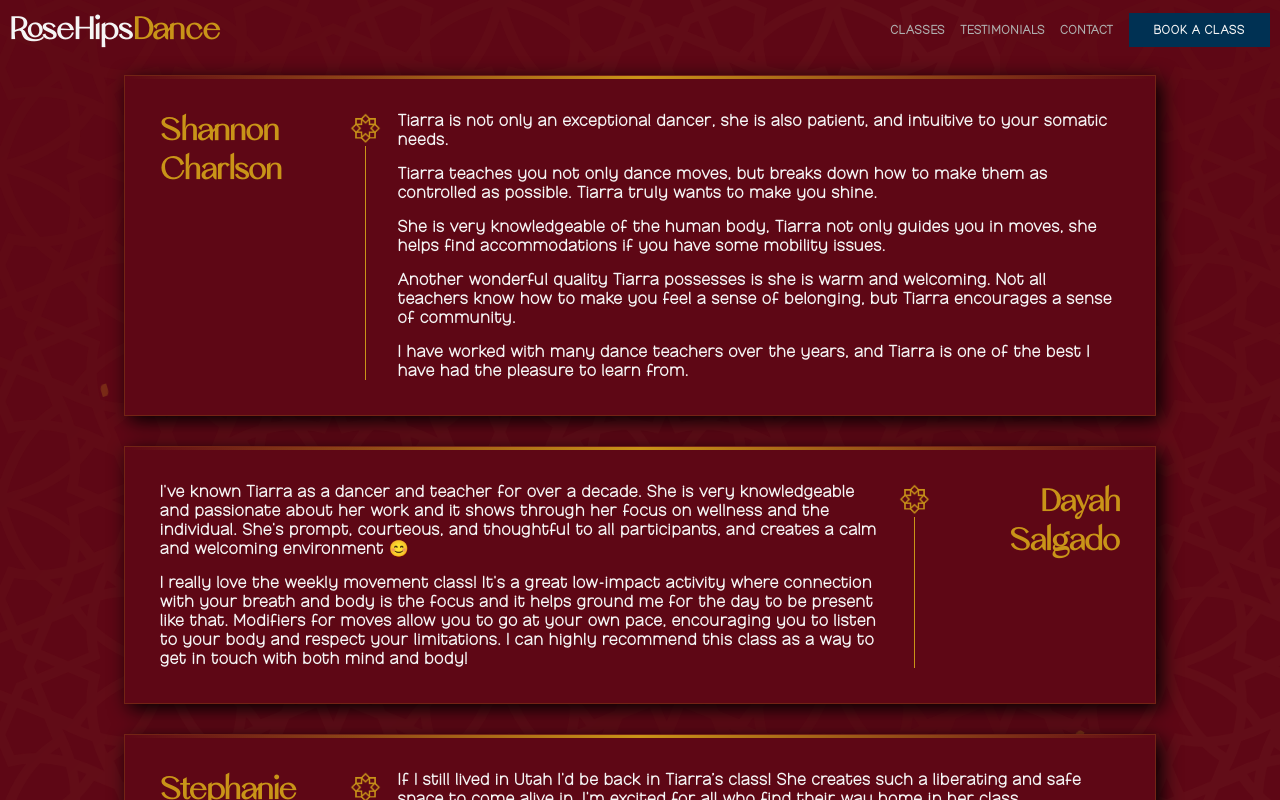
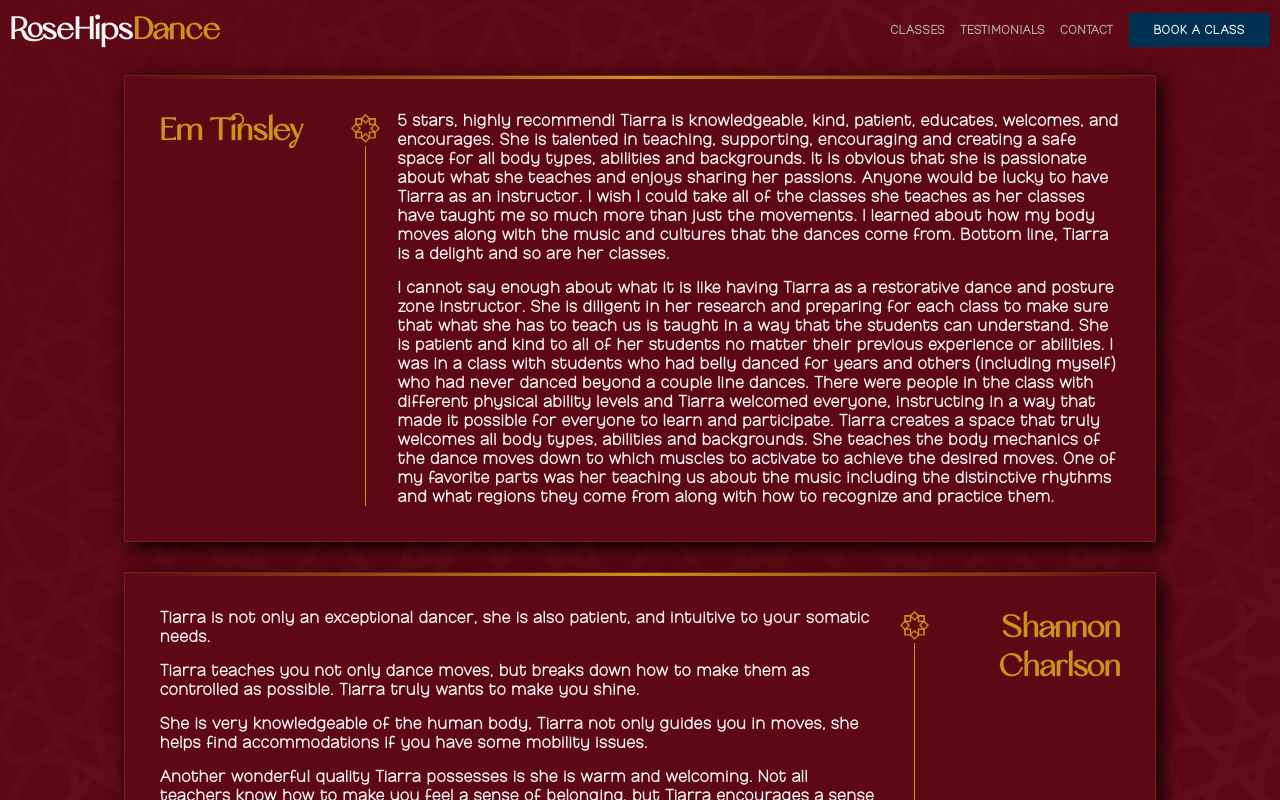
Before and after one commit to tpeschke/rose-hips-dance-typescript, a React (Vite) app in the folder app/: page /testimonials in a window 1280 px wide. Shown: the top 800 px of the page. Built offline with nearby package versions, Linux system fonts and the light colour scheme.

Commit message:
adding another testimonial

```diff
--- a/app/src/pages/testimonials/utilities/testimonialsQuotes.ts
+++ b/app/src/pages/testimonials/utilities/testimonialsQuotes.ts
@@ -6,6 +6,15 @@ export interface TestimonialInfo {
 }
 
 const testimonialQuotes: TestimonialInfo[] = [
+    {
+        id: 'Em-Tinsley',
+        author: 'Em Tinsley',
+        fullQuote: [
+            "5 stars, highly recommend! Tiarra is knowledgeable, kind, patient, educates, welcomes, and encourages. She is talented in teaching, supporting, encouraging and creating a safe space for all body types, abilities and backgrounds. It is obvious that she is passionate about what she teaches and enjoys sharing her passions. Anyone would be lucky to have Tiarra as an instructor. I wish I could take all of the classes she teaches as her classes have taught me so much more than just the movements. I learned about how my body moves along with the music and cultures that the dances come from. Bottom line, Tiarra is a delight and so are her classes.",
+            "I cannot say enough about what it is like having Tiarra as a restorative dance and posture zone instructor. She is diligent in her research and preparing for each class to make sure that what she has to teach us is taught in a way that the students can understand. She is patient and kind to all of her students no matter their previous experience or abilities. I was in a class with students who had belly danced for years and others (including myself) who had never danced beyond a couple line dances. There were people in the class with different physical ability levels and Tiarra welcomed everyone, instructing in a way that made it possible for everyone to learn and participate. Tiarra creates a space that truly welcomes all body types, abilities and backgrounds. She teaches the body mechanics of the dance moves down to which muscles to activate to achieve the desired moves. One of my favorite parts was her teaching us about the music including the distinctive rhythms and what regions they come from along with how to recognize and practice them. ",
+        ],
+        pullQuote: []
+    },
     {
         id: 'Shannon-Charlson',
         author: 'Shannon Charlson',
```
